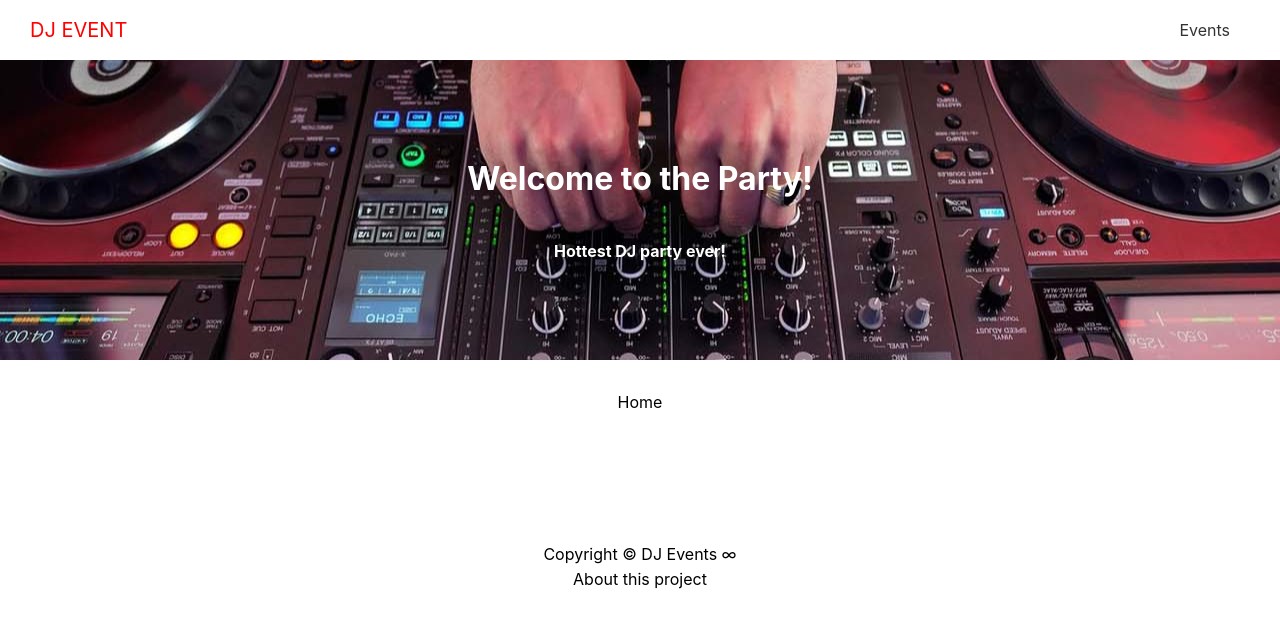
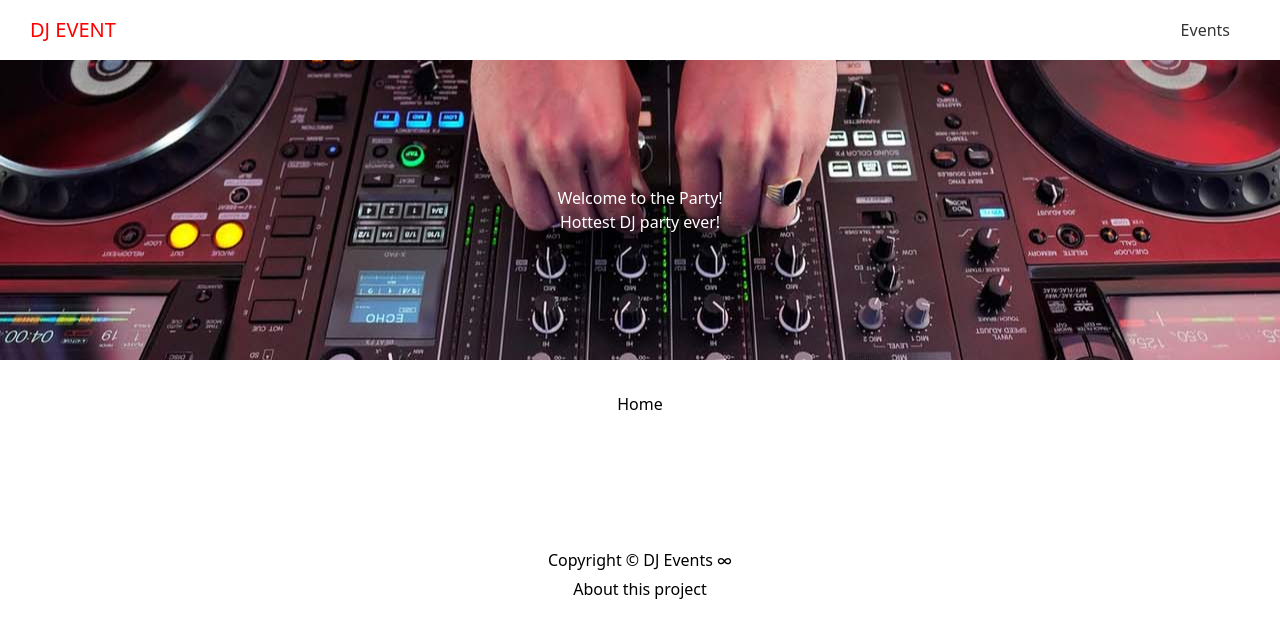
Before and after one commit to Naveen-S/dj-event-frontend, a Next.js app: page / in a window 1280 px wide. Shown: the top 638 px of the page. Built offline with nearby package versions, Linux system fonts and the light colour scheme.

Commit message:
Added Tailwind to project.

```diff
--- a/jsconfig.json
+++ b/jsconfig.json
@@ -3,7 +3,8 @@
     "baseUrl": ".",
     "paths": {
       "@/components/*": ["components/*"],
-      "@/styles/*": ["styles/*"]
+      "@/styles/*": ["styles/*"],
+      "@/config/*": ["config/*"],
     }
   }
 }
--- a/package.json
+++ b/package.json
@@ -8,9 +8,15 @@
     "start": "next start"
   },
   "dependencies": {
+    "lodash": "^4.17.21",
     "next": "10.2.0",
     "react": "17.0.2",
     "react-dom": "17.0.2",
     "react-icons": "^4.2.0"
+  },
+  "devDependencies": {
+    "autoprefixer": "^10.2.5",
+    "postcss": "^8.2.13",
+    "tailwindcss": "^2.1.2"
   }
 }
--- a/pages/_app.js
+++ b/pages/_app.js
@@ -1,7 +1,7 @@
-import '../styles/globals.css'
+import '../styles/globals.css';
 
 function MyApp({ Component, pageProps }) {
-  return <Component {...pageProps} />
+  return <Component {...pageProps} />;
 }
 
-export default MyApp
+export default MyApp;
--- /dev/null
+++ b/postcss.config.js
@@ -0,0 +1,6 @@
+module.exports = {
+  plugins: {
+    tailwindcss: {},
+    autoprefixer: {},
+  },
+}
--- a/styles/globals.css
+++ b/styles/globals.css
@@ -1,16 +1,3 @@
-html,
-body {
-  padding: 0;
-  margin: 0;
-  font-family: -apple-system, BlinkMacSystemFont, Segoe UI, Roboto, Oxygen,
-    Ubuntu, Cantarell, Fira Sans, Droid Sans, Helvetica Neue, sans-serif;
-}
-
-a {
-  color: inherit;
-  text-decoration: none;
-}
-
-* {
-  box-sizing: border-box;
-}
+@tailwind base;
+@tailwind components;
+@tailwind utilities;
--- /dev/null
+++ b/tailwind.config.js
@@ -0,0 +1,11 @@
+module.exports = {
+  purge: [],
+  darkMode: false, // or 'media' or 'class'
+  theme: {
+    extend: {},
+  },
+  variants: {
+    extend: {},
+  },
+  plugins: [],
+}
```
Also changed, not shown: 1 other file (tests, documents, lock files or other folders).
